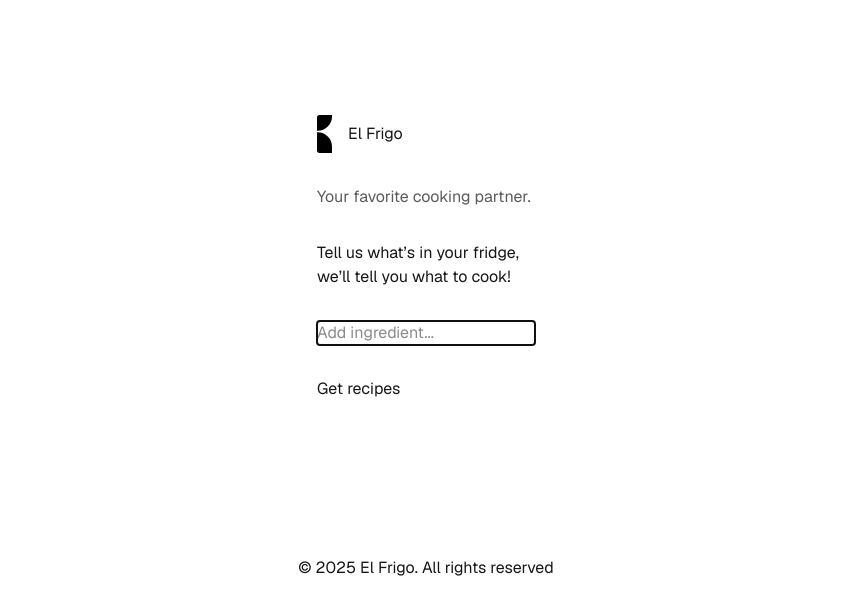
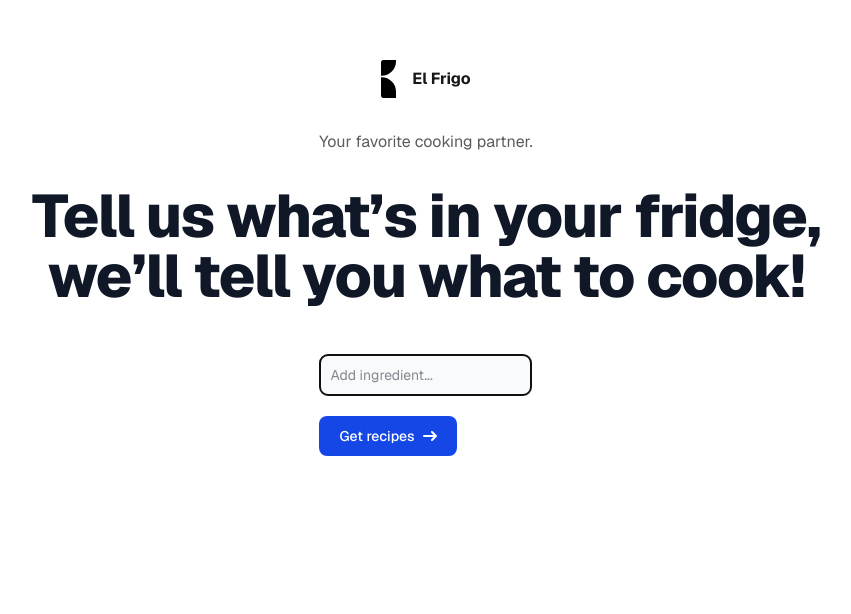
Before and after one commit to elaxolotl/el-frigo, a Next.js app: page / in a window 1280 px wide. Shown: the part 142-756 px from the top of the page, without its empty margins (214-1065 px from the left). Built offline with nearby package versions, Linux system fonts and the light colour scheme.

Commit message:
style: added tailwind styling

```diff
--- a/src/app/globals.css
+++ b/src/app/globals.css
@@ -3,13 +3,6 @@
 :root {
   --background: #ffffff;
   --foreground: #171717;
-}
-
-@theme inline {
-  --color-background: var(--background);
-  --color-foreground: var(--foreground);
-  --font-sans: var(--font-geist-sans);
-  --font-mono: var(--font-geist-mono);
 }
 
 body {
@@ -23,4 +16,10 @@ body {
     cursor: pointer;
     background-color: #e1e1e1;
   }
+  .ingredient-box{
+    display: flex;
+    flex-wrap: nowrap;
+    align-items: center;
+    margin: 10px 0;
+  }
 }
--- a/src/app/ingredientInput.js
+++ b/src/app/ingredientInput.js
@@ -36,6 +36,7 @@ const IngredientInput = () => {
         autoFocus
         value={ingredient}
         onChange={handleInputChange}
+        className="bg-gray-50 border border-gray-300 text-gray-900 text-sm rounded-lg focus:ring-blue-500 focus:border-blue-500 block w-full p-2.5"
       />
 
       {suggestions.length > 0 && (
@@ -51,13 +52,20 @@ const IngredientInput = () => {
           ))}
         </ul>
       )}
-      <div>
+      <div className='ingredient-box'>
         {currentIngredients.map((item) => (
-          <div key={item.id} className='ingredient-box'>
-            <p>{item.name}</p>
+          <div key={item.id}>
+            <div className="bg-blue-100 text-blue-800 text-xs font-medium me-2 px-2.5 py-0.5 rounded-sm dark:bg-blue-900 dark:text-blue-300">{item.name}</div>
           </div>
         ))}
       </div>
+
+        <button type="button" className="text-white bg-blue-700 hover:bg-blue-800 focus:ring-4 focus:outline-none focus:ring-blue-300 font-medium rounded-lg text-sm px-5 py-2.5 text-center inline-flex items-center dark:bg-blue-600 dark:hover:bg-blue-700 dark:focus:ring-blue-800">
+            Get recipes
+            <svg className="rtl:rotate-180 w-3.5 h-3.5 ms-2" aria-hidden="true" xmlns="http://www.w3.org/2000/svg" fill="none" viewBox="0 0 14 10">
+                <path stroke="currentColor" strokeLinecap="round" strokeLinejoin="round" strokeWidth="2" d="M1 5h12m0 0L9 1m4 4L9 9"/>
+            </svg>
+        </button>
     </div>
   );
 };
--- a/src/app/page.js
+++ b/src/app/page.js
@@ -2,25 +2,20 @@ import Image from "next/image";
 import IngredientInput from './ingredientInput';
 export default function Home() {
   return (
-    <div className="grid grid-rows-[20px_1fr_20px] items-center justify-items-center min-h-screen p-8 pb-20 gap-16 sm:p-20 font-[family-name:var(--font-geist-sans)]">
-      <main className="flex flex-col gap-[32px] row-start-2 items-center sm:items-start">
-
+    <div className="grid place-items-center min-h-screen p-8 pb-20 gap-16 sm:p-20 font-[family-name:var(--font-geist-sans)]">
+      <main className="flex flex-col gap-[32px] items-center h-full justify-center">
         <nav className="flex gap-4 items-center">
-          <Image src="/ElFrigo.svg" alt="El Frigo logo" width={15} height={38} priority/>
-          <p>El Frigo</p>
+          <Image src="/ElFrigo.svg" alt="El Frigo logo" width={15} height={38} priority />
+          <p><b>El Frigo</b></p>
         </nav>
 
-        <p className="description">Your favorite cooking partner.</p>
-        <h1>Tell us what’s in your fridge, <br/>we’ll tell you what to cook!</h1>
+        <p className="description text-center">Your favorite cooking partner.</p>
+        <h1 className="text-center mb-4 text-4xl font-extrabold leading-none tracking-tight text-gray-900 md:text-5xl lg:text-6xl">
+          Tell us what’s in your fridge, <br />we’ll tell you what to cook!
+        </h1>
 
         <IngredientInput/>
-
-        <button className="btn-primary">Get recipes</button>
       </main>
-
-      <footer className="row-start-3 flex gap-[24px] flex-wrap items-center justify-center">
-        <p>&copy; 2025 El Frigo. All rights reserved</p>
-      </footer>
     </div>
   );
 }
```
